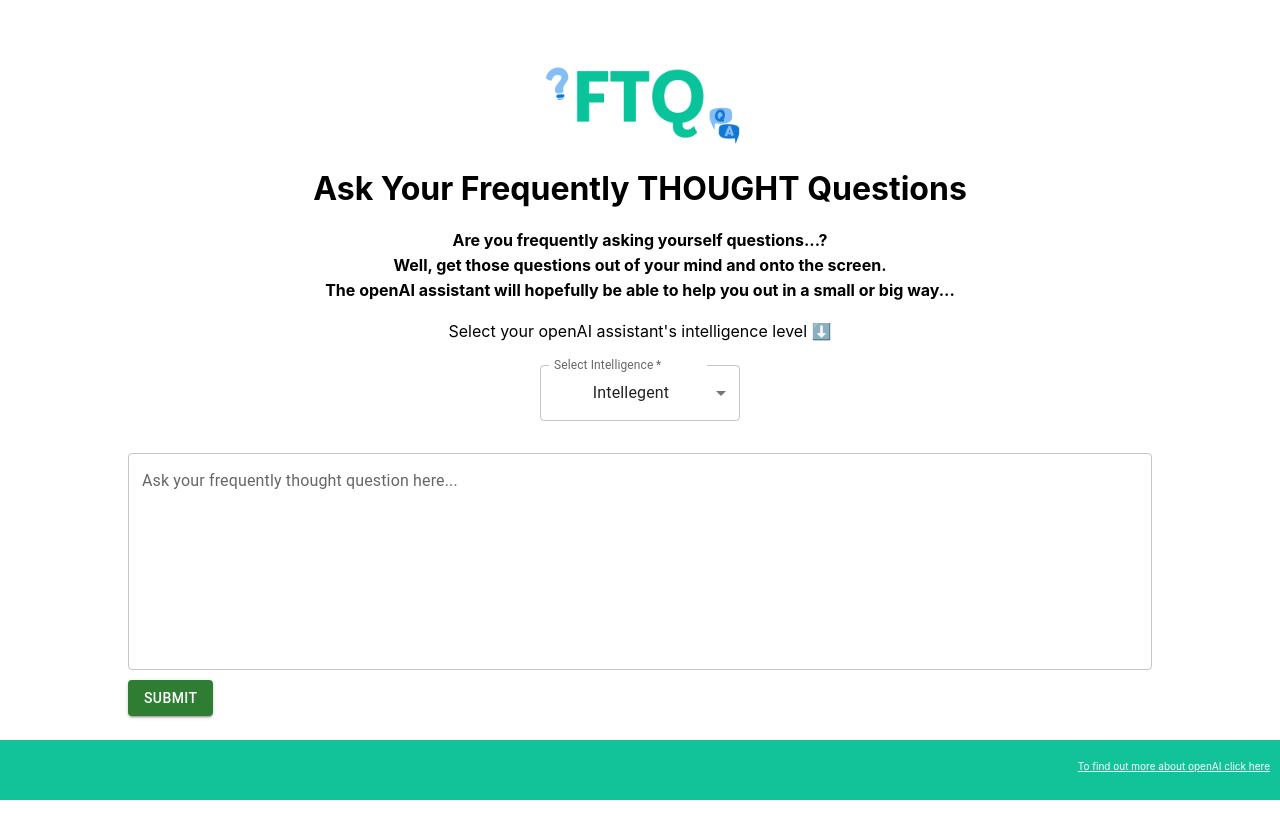
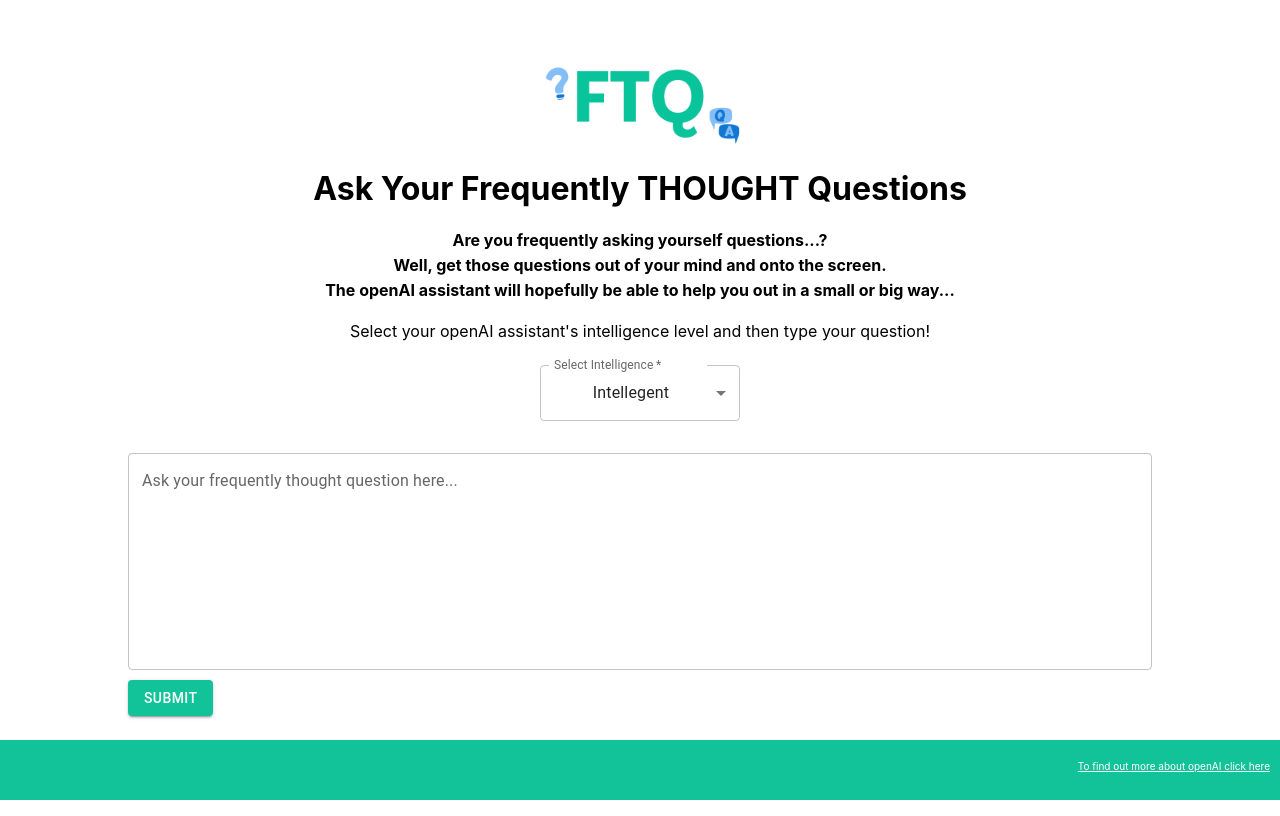
Before and after one commit to ninabrissey/ai-completion-app, a React (Create React App) app: page / in a window 1280 px wide. Built offline with nearby package versions, Linux system fonts and the light colour scheme.

Commit message:
Color button, remove apiCall, adjust text

```diff
--- a/src/components/QAForm/QAForm.js
+++ b/src/components/QAForm/QAForm.js
@@ -1,5 +1,6 @@
 import React, { useState } from 'react';
 import { cleanAnswer } from '../../utils/cleaner';
+import { postUserText } from '../../utils/apiCalls';
 import Box from '@mui/material/Box';
 import TextField from '@mui/material/TextField';
 import Button from '@mui/material/Button';
@@ -14,39 +15,15 @@ const QAForm = ({ setQA, QA }) => {
   const [error, setError] = useState('');
   const [intelligence, setIntelligence] = useState('text-curie-001');
 
-  const data = {
+  const questionData = {
     prompt: question,
-    max_tokens: 50,
+    max_tokens: 250,
     temperature: 1,
-    // top_p: 1,
-    // n: 1,
-    // stream: false,
-    // logprobs: null,
-  };
-
-  const postUserText = async () => {
-    return await fetch(
-      `https://api.openai.com/v1/engines/${intelligence}/completions`,
-      {
-        method: 'POST',
-        headers: {
-          'Content-Type': 'application/json',
-          Authorization: `Bearer ${process.env.REACT_APP_API_KEY}`,
-        },
-        body: JSON.stringify(data),
-      }
-    ).then((res) => {
-      if (res.ok) {
-        return res.json();
-      } else {
-        return Promise.reject(res.status);
-      }
-    });
   };
 
   const setUserText = async () => {
     try {
-      const data = await postUserText();
+      const data = await postUserText(intelligence, questionData);
       const newQA = cleanAnswer(data, question);
       setQA([newQA, ...QA]);
     } catch (err) {
@@ -64,7 +41,10 @@ const QAForm = ({ setQA, QA }) => {
         maxWidth: '80%',
       }}
     >
-      <p>Select your openAI assistant's intelligence level ⬇️</p>
+      <p>
+        Select your openAI assistant's intelligence level and then type your
+        question!
+      </p>
       <FormControl required sx={{ m: 1, minWidth: 200, marginBottom: 4 }}>
         <InputLabel id="intelligence-level-required-label">
           Select Intelligence
@@ -90,13 +70,14 @@ const QAForm = ({ setQA, QA }) => {
         id="fullWidth"
         multiline
         rows={8}
-        color="success"
         onChange={(e) => setQuestion(e.target.value)}
       />
       <Button
+        sx={{
+          background: '#12C39A',
+        }}
         className="submit-btn"
         variant="contained"
-        color="success"
         onClick={setUserText}
       >
         SUBMIT
```
